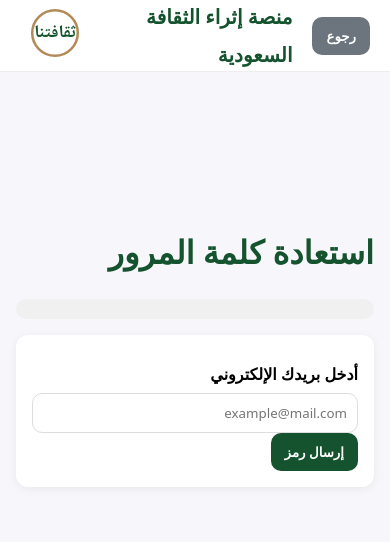
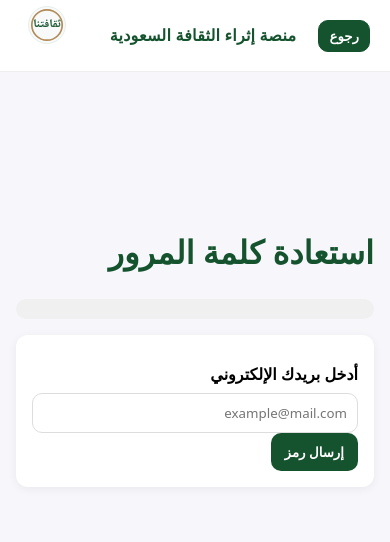
Before and after one commit to Mazen7A/data-annotation-website, a PHP site: page /auth/forgot.html in a window 390 px wide. Shown: the top 542 px of the page. Run offline with PHP 8.4, Linux system fonts and the light colour scheme.

Commit message:
Update style.css

```diff
--- a/assets/css/style.css
+++ b/assets/css/style.css
@@ -11,19 +11,98 @@
 html,body{height:100%   padding-top:100px;}
 body{margin:0;background:var(--gray-bg);color:#000   padding-top:100px;}
 
-.site-header{
-    position:fixed;
-    top:0;
-    left:0;
-    right:0;
-    background:var(--card-bg);
-    border-bottom:2px solid var(--brand);
-    z-index:1000;
-    padding:12px 18px;
-    display:flex;
-    align-items:center;
-    justify-content:space-between;
+/* ====== App Header (non-breaking, additive only) ====== */
+.app-header {
+  display: flex;
+  align-items: center;
+  justify-content: space-between;
+  background: #fff;
+  padding: 0 20px;
+  border-bottom: 1px solid #eee;
+  height: 72px;
+  position: fixed;
+  top: 0; left: 0; right: 0;
+  z-index: 1100;
+  inset-inline: 0; /* RTL/LTR safe */
+  backdrop-filter: saturate(1.2) blur(2px);
 }
+
+/* شعار الهيدر */
+.app-header .site-logo-fixed {
+  height: 44px;
+  width: 44px;
+  object-fit: contain;
+  border-radius: 50%;
+  background: #f7faf9;
+  border: 1px solid #e6efe9;
+}
+
+/* عنوان المنصة بالوسط على الشاشات الكبيرة */
+.app-header .brand {
+  font-weight: 800;
+  color: #14532d;
+  font-size: 18px;
+  letter-spacing: .2px;
+  white-space: nowrap;
+  margin: 0 8px;
+}
+
+/* أزرار الهيدر (نفس فئاتك الموجودة) */
+.app-header .header-actions {
+  display: flex;
+  align-items: center;
+  gap: 8px;
+}
+.app-header .header-actions .link,
+.app-header .header-actions .btn-back,
+.app-header .header-actions button {
+  border: 1px solid #e6efe9;
+  background: #f8faf8;
+  color: #0e4022;
+  padding: 7px 12px;
+  border-radius: 10px;
+  font-weight: 700;
+  cursor: pointer;
+  transition: transform .06s ease, box-shadow .18s ease, background .2s ease;
+}
+.app-header .header-actions .link:hover,
+.app-header .header-actions .btn-back:hover,
+.app-header .header-actions button:hover {
+  box-shadow: 0 6px 16px rgba(0,0,0,.06);
+  transform: translateY(-1px);
+}
+/* تمييز زر تسجيل الخروج */
+.app-header .header-actions button:last-child {
+  background: #14532d;
+  color: #fff;
+  border-color: #14532d;
+}
+
+/* وصولية */
+.app-header .header-actions .link:focus-visible,
+.app-header .header-actions .btn-back:focus-visible,
+.app-header .header-actions button:focus-visible {
+  outline: 3px solid #bbf7d0;
+  outline-offset: 2px;
+  border-radius: 12px;
+}
+
+ body { scroll-padding-top: 80px; }
+
+/* الاستجابة للجوال */
+@media (max-width: 640px) {
+  .app-header { height: 64px; padding-inline: 12px; }
+  .app-header .brand { font-size: 16px; }
+  /* لو المساحة ضيقة، نُصغّر الشعار ونسمح بالالتفاف */
+  .app-header .site-logo-fixed { height: 38px; width: 38px; }
+  .app-header .header-actions { gap: 6px; }
+  .app-header .header-actions .link,
+  .app-header .header-actions .btn-back,
+  .app-header .header-actions button {
+    padding: 6px 10px;
+  }
+}
+
 .brand{
     display:flex;
     align-items:center;
```
